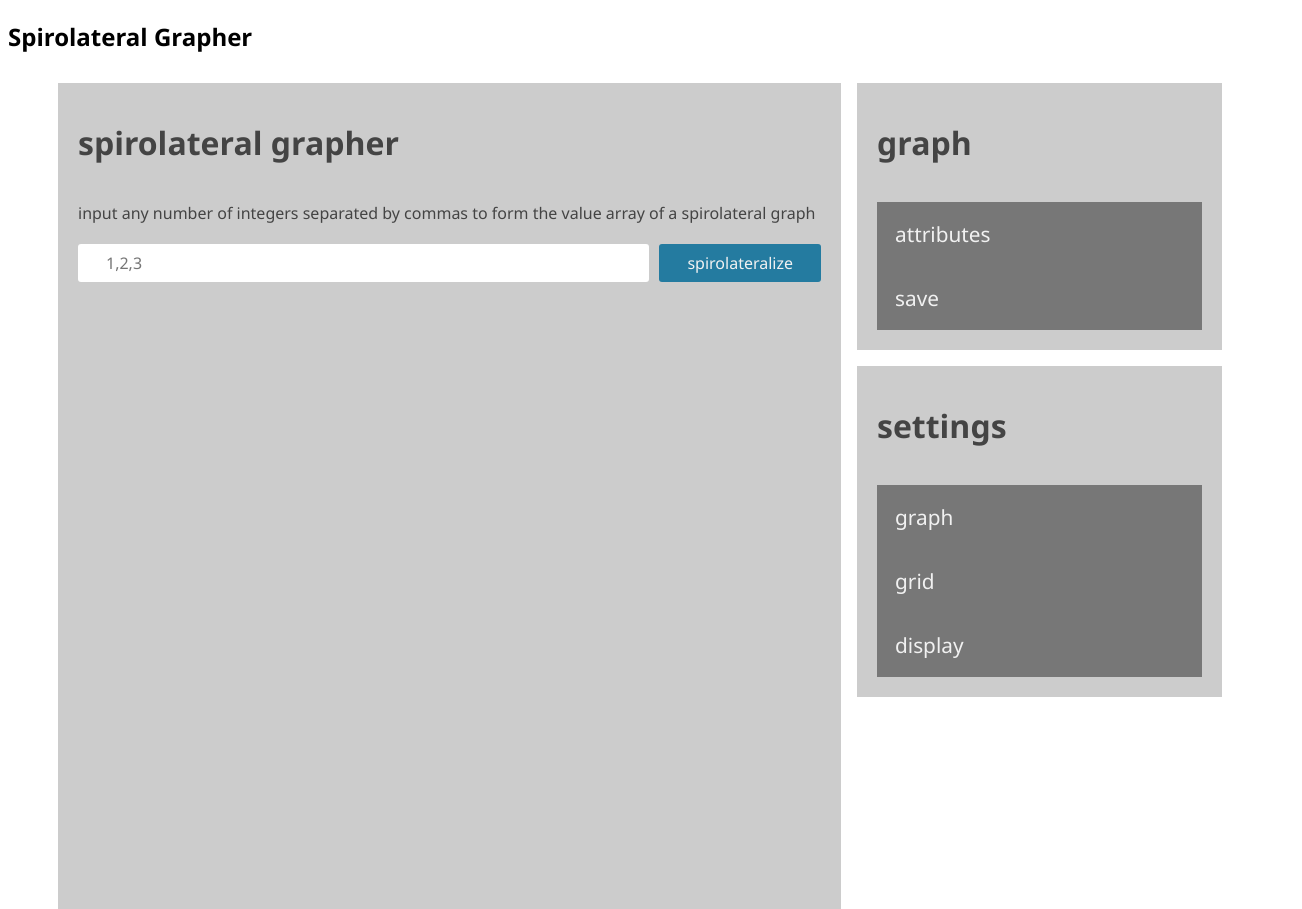
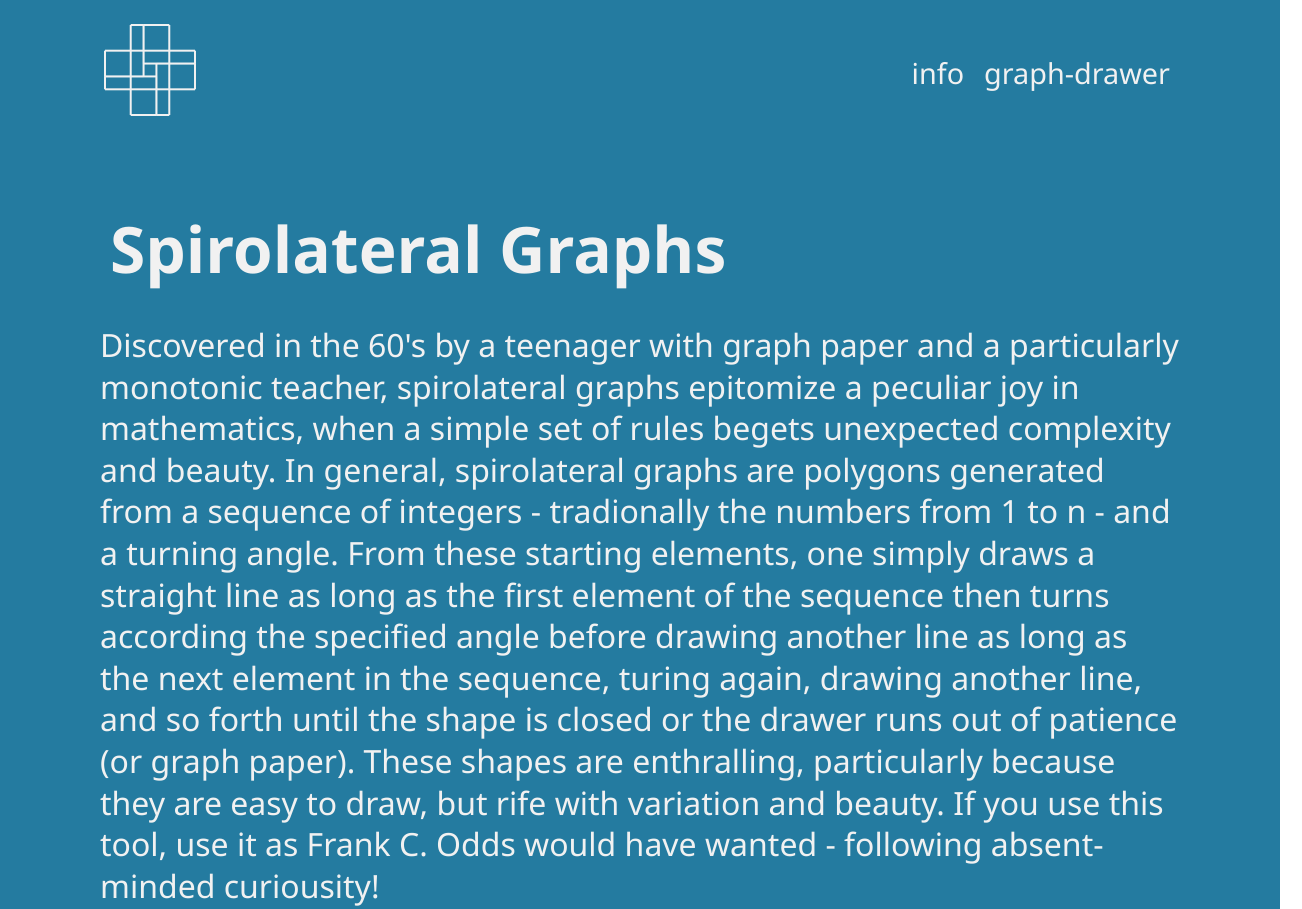
Before and after one commit to conesk21/spirolateral-grapher, a plain HTML site: page index.html in a window 1280 px wide. Shown: the top 909 px of the page, 1302 px wide, since content can reach past the window. Drawn offline with Linux system fonts and the light colour scheme.

Commit message:
add and format introductory section and nav bar

```diff
--- a/index.html
+++ b/index.html
@@ -7,20 +7,54 @@
     <title>Spirolateral Grapher</title>
     <script src="script.js" defer></script>
     <link rel="stylesheet" href="styles.css">
+    <link rel="icon" href="spirologo.png">
 </head>
 <body>
     <nav>
-    <h1>Spirolateral Grapher</h1>
+    <div class="img-holder">
+        <img src="spirologo.png">
+    </div>
+    <div class="links">
+        <a href="#info">info</a>
+        <a href="#tool">graph-drawer</a>
+    </div>
     </nav>
 
+    <section id="info">
+        <div class="example">
+        <div class="explanation">
+        <h1>Spirolateral Graphs</h1>
+        <p>Discovered in the 60's by a teenager with graph paper and a particularly monotonic teacher, spirolateral graphs epitomize
+            a peculiar joy in mathematics, when a simple set of rules begets unexpected complexity and beauty.
+            In general, spirolateral graphs are polygons generated from a sequence of integers
+            - tradionally the numbers from 1 to n - and a turning angle. From these starting elements, one simply draws a straight
+            line as long as the first element of the sequence then turns according the specified angle
+            before drawing another line as long as the next element in the sequence, turing again, drawing another line, and so forth
+            until the shape is closed or the drawer runs out of patience (or graph paper). These shapes are enthralling, particularly because
+            they are easy to draw, but rife with variation and beauty. If you use this tool, use it as Frank C. Odds would have wanted -
+            following absent-minded curiousity!
+         </p>
+
+        <p>This particular graphing tool is engineered to draw "modern spirolaterals" with turning angle 90.
+            Modern spirolaterals are those generated from any permutation of integers
+            (not only the numbers from 1 to n) so go crazy with your personal integer selection!
+            If you are of the pattern-finding sort, you can also look into the closure properties (which graphs form a closed shape, and which do not)
+            or the "bounding-box" size for a particular graph.
+            A bounding-box is the smallest square with integer coordinates which can contain the graph in its entirety,
+            and even a different ordering of the same integers can form a radically larger/smaller bounding box!
+            </p>
+        </div>
+
+    </div>
+    </section>
 
 
     <!-- container for all canvas/button elements-->
-    <section class="tool">
+    <section id="tool">
         <div class="drawer">
             <div class = "elements">
                 <h3>spirolateral grapher</h3>
-                <div class="input-label">input any number of integers separated by commas to form the value array of a spirolateral graph</div>
+                <div class="input-label">input any number of integers separated by commas to form the line-legth sequence for a spirolateral graph</div>
             <div class="input-holder">
 
                         <input name="valueString" id="value-string" type="text" pattern="^[0-9]+(,[0-9]+)*$" placeholder="1,2,3" >
@@ -36,13 +70,13 @@
 
 
          <!-- container for settings -->
-    <div class="anti-tool">
+            <div class="anti-tool">
             <div class="attributes">
                 <h3>graph</h3>
                 <div class="buttons">
                 <button type="button" class="collapsible">attributes</button>
                 <div class="content">
-                <p>the graph generated by the value array <span id="val-copy"></span> </p>
+                <p>the graph of the sequence <span id="val-copy"></span> </p>
                 <p> is  <span id="closure"></span>.</p>
                 <p>the bounding box is <span id="bb"></span>.</p>
                 <p>the center point is <span id="cent"></span>.</p>
@@ -160,8 +194,10 @@
             </div>
             </div>
 
-    </div>
+        </div>
     </section>
-
+<footer>
+    <address>add links</address>
+</footer>
 </body>
 </html>
--- a/styles.css
+++ b/styles.css
@@ -2,8 +2,65 @@
     font-family: 'Segoe UI', Tahoma, Geneva, Verdana, sans-serif;
 
 }
+body {
+  margin:0px;
+  padding:0px;
+}
+/* css affecting nav-bar*/
+nav{
+  display: flex;
+  position:sticky;
+  padding: 20px 0px 20px 100px;
+  align-items: center;
+  background-color: #247ba0;
+}
 
+
+.img-holder img{
+  width: 100px;
+  height: 100px;
+  margin-right: auto;
+}
+img{
+  overflow-clip-margin: content-box;
+  overflow: clip;
+}
+.links{
+  margin-left: auto;
+  display:flex;
+  padding: 0px 100px 0px 0px
+}
+
+.explanation{
+  color: #f1f1f1;
+}
+a{
+  text-decoration: none;
+  color:#f1f1f1;
+  font-size: 1.8rem;
+  padding:10px;
+}
+
+/*css for hero section*/
+ #info{
+  background-color: #247BA0;
+}
+.example{
+  padding: 50px 100px 40px 100px;
+}
+h1 {
+  font-size: 4rem;
+  font-style: light;
+  margin: 10px;
+}
+.explanation p{
+  font-size: 2rem;
+  line-height: 130%;
+}
 /*css for toolset*/
+#tool{
+  padding: 80px 0px;
+}
   .drawer{
     margin: auto;
     padding: 10px 50px;
@@ -22,10 +79,7 @@
     flex-shrink: 0;
     flex-grow: 0;
   }
-  .settings, .attributes{
 
-
-  }
 .anti-tool{
   display:flex;
   flex-direction: column;
@@ -55,7 +109,7 @@ canvas {
 
 /*css for input area*/
 .input-label{
-    font-size: 1rem;
+    font-size: 1.5rem;
     color: #444;
 }
 .input-holder{
@@ -77,7 +131,7 @@ canvas {
     box-sizing: border-box;
     border-radius: 3px;
     border: none;
-    font-size: 1rem;
+    font-size: 1.8rem;
     outline: none;
 }
 #value-string:focus{
@@ -92,7 +146,7 @@ canvas {
 #init{
     border: none;
     border-radius: 3px;
-    font-size: 1rem;
+    font-size: 1.8rem;
     background-color: #247BA0;
     color: #f1f1f1;
     padding: 8px 28px;
@@ -109,7 +163,7 @@ h3{
   border: none;
   text-align: left;
   outline: none;
-  font-size: 2rem;
+  font-size: 2.5rem;
 }
 .collapsible {
     background-color: #777;
@@ -120,7 +174,7 @@ h3{
     border: none;
     text-align: left;
     outline: none;
-    font-size: 1.3rem;
+    font-size: 1.7rem;
     border-radius: 0px;
   }
 .buttons{
@@ -148,7 +202,7 @@ h3{
 
 
 label{
-    font-size: 1.1rem;
+    font-size: 1.5rem;
     color: #444;
     padding: 4px;
 }
@@ -158,7 +212,7 @@ h4{
   font-weight: lighter;
   margin: 5px 0px;
   padding: 2px 0px;
-  font-size: 1.3rem;
+  font-size: 1.7rem;
   width: 100%;
   border-bottom: 3px #999 solid;
   border-radius: 1px;
@@ -172,7 +226,7 @@ h4{
 button{
     border: none;
     border-radius: 3px;
-    font-size: 1.1rem;
+    font-size: 1.6rem;
     background-color: #247BA0;
     color: #f1f1f1;
     padding: 8px 28px;
@@ -290,16 +344,16 @@ input[type="color"]{
 
   /* styling for the graph attributes section */
 
-  p{
+.content p{
     color:#555;
     margin: 0px 0px 10px 20px;
-    font-size: 1.3rem;
+    font-size: 1.8rem;
     font-style: light;
   }
-p:first-of-type{
+.content p:first-of-type{
 margin-top: 10px;
 }
- p:last-of-type{
+.content p:last-of-type{
     margin-bottom: 20px;
   }
 
@@ -308,3 +362,13 @@ margin-top: 10px;
     border-radius: 3px;
     padding: 3px
   }
+
+footer{
+  background-color: #011627;
+  color:#f1f1f1;
+}
+address{
+  margin-left: auto;
+  margin-right: auto;
+  padding: 60px
+}
```
Also changed, not shown: spirologo.png (added).
